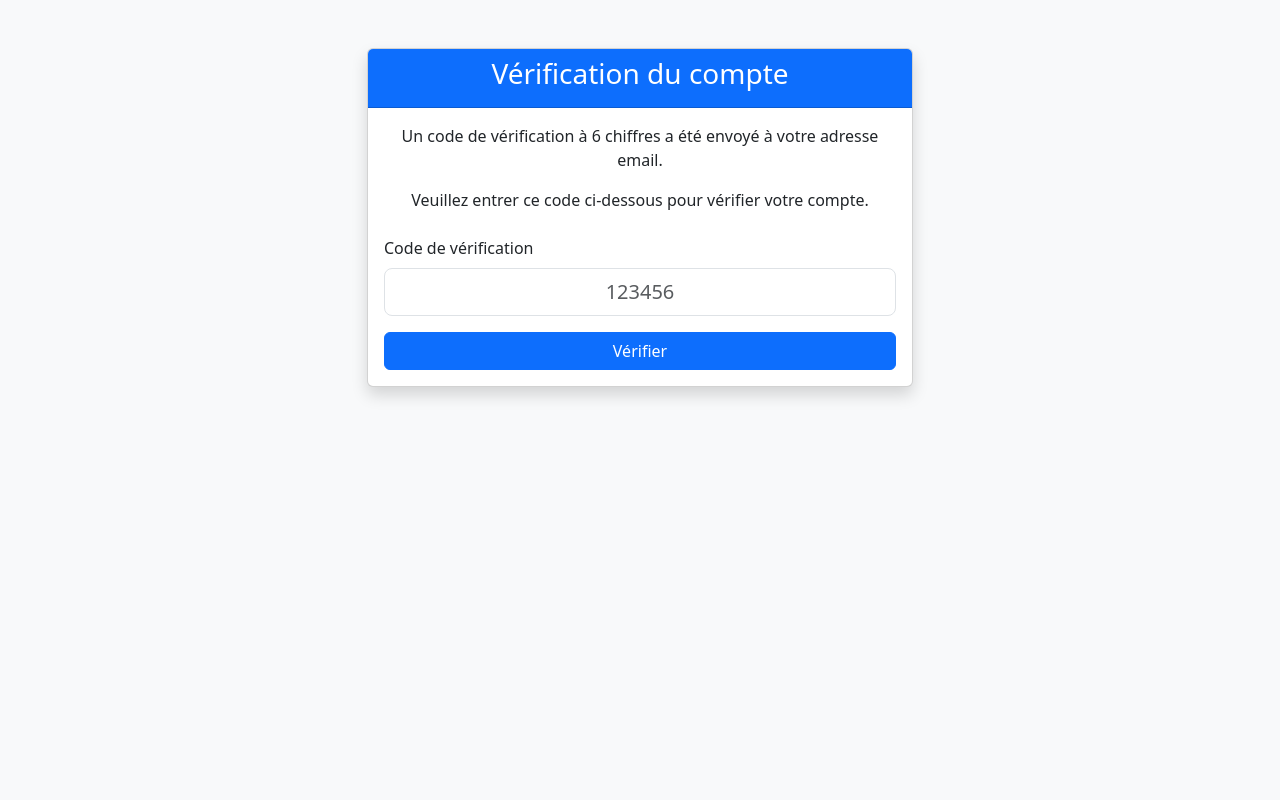
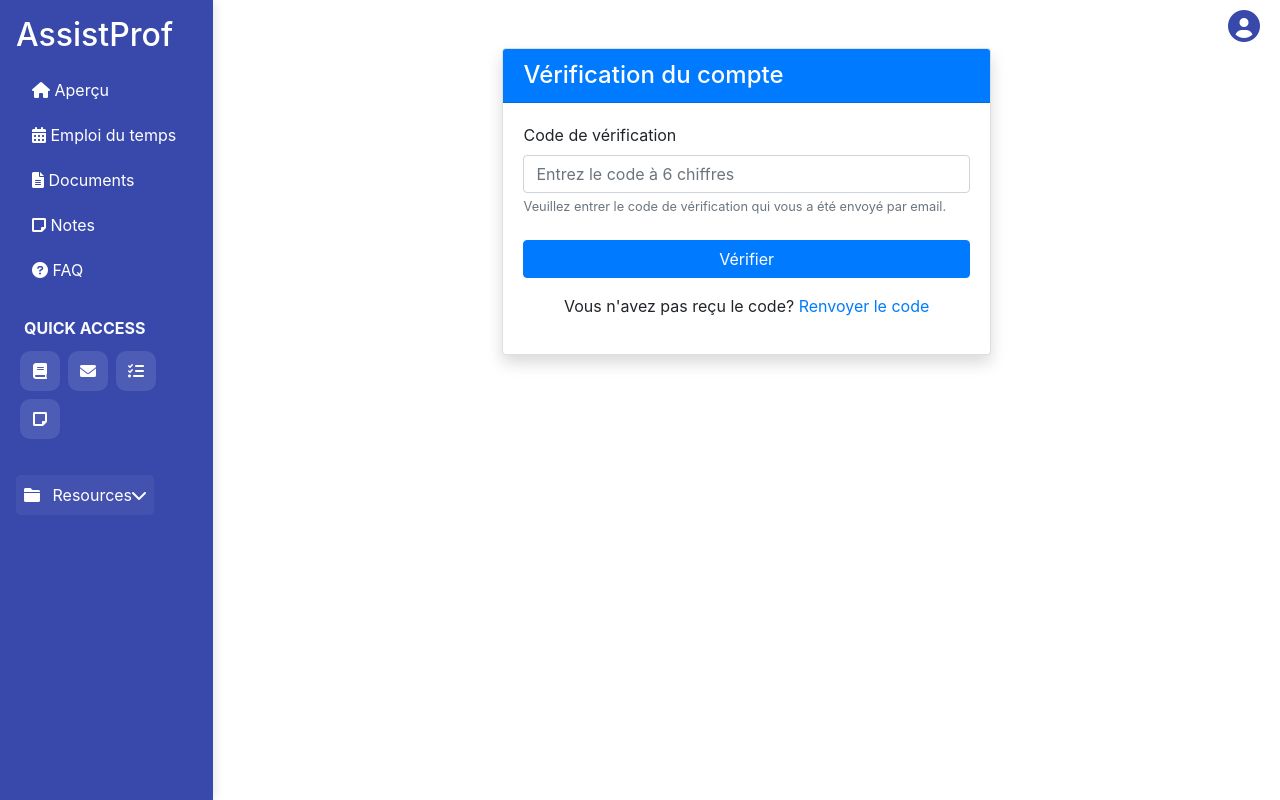
Before and after one commit to DrPower01/AssistProf, a Flask app: template templates/verify_otp.html in a window 1280 px wide. Run offline with Flask 3, Linux system fonts and the light colour scheme; the template is opened without the code that fills it, so the values that code supplies are empty; some libraries are stand-ins or nearby versions.

Commit message:
Changes to be committed: 	modified:   auth.py 	modified:   templates/verify_otp.html

```diff
--- a/templates/verify_otp.html
+++ b/templates/verify_otp.html
@@ -1,60 +1,33 @@
-<!DOCTYPE html>
-<html lang="fr">
-<head>
-    <meta charset="UTF-8">
-    <meta name="viewport" content="width=device-width, initial-scale=1.0">
-    <title>Vérification OTP - AssistProf</title>
-    <link href="https://cdn.jsdelivr.net/npm/bootstrap@5.3.0/dist/css/bootstrap.min.css" rel="stylesheet">
-</head>
-<body class="bg-light">
-    <div class="container">
-        <div class="row justify-content-center mt-5">
-            <div class="col-md-6">
-                <div class="card shadow">
-                    <div class="card-header bg-primary text-white text-center">
-                        <h3>Vérification du compte</h3>
-                    </div>
-                    <div class="card-body">
-                        {% with messages = get_flashed_messages(with_categories=true) %}
-                            {% if messages %}
-                                {% for category, message in messages %}
-                                <div class="alert alert-{{ category if category else 'info' }}">{{ message }}</div>
-                                {% endfor %}
-                            {% endif %}
-                        {% endwith %}
+{% extends 'base.html' %}
 
-                        <div class="text-center mb-4">
-                            {% if session.get('display_otp') %}
-                                <div class="alert alert-warning">
-                                    <h4>Échec d'envoi d'email</h4>
-                                    <p>Nous n'avons pas pu envoyer le code par email en raison de l'erreur suivante :</p>
-                                    <p class="text-danger">{{ session.get('email_error') }}</p>
-                                    <hr>
-                                    <p class="mb-0">Votre code de vérification est: <strong class="fs-4">{{ session.get('display_otp') }}</strong></p>
-                                </div>
-                            {% else %}
-                                <p>Un code de vérification à 6 chiffres a été envoyé à votre adresse email.</p>
-                                <p>Veuillez entrer ce code ci-dessous pour vérifier votre compte.</p>
-                            {% endif %}
+{% block title %}Verify Account{% endblock %}
+
+{% block content %}
+<div class="container mt-5">
+    <div class="row justify-content-center">
+        <div class="col-md-6">
+            <div class="card shadow">
+                <div class="card-header bg-primary text-white">
+                    <h4 class="mb-0">Vérification du compte</h4>
+                </div>
+                <div class="card-body">
+                    <form action="{{ url_for('verify_otp', user_id=user_id) }}" method="POST">
+                        <div class="form-group">
+                            <label for="otp">Code de vérification</label>
+                            <input type="text" class="form-control" id="otp" name="otp" required
+                                   placeholder="Entrez le code à 6 chiffres">
+                            <small class="form-text text-muted">
+                                Veuillez entrer le code de vérification qui vous a été envoyé par email.
+                            </small>
                         </div>
-
-                        <form method="POST" action="{{ url_for('verify_otp', user_id=user_id) }}">
-                            <div class="mb-3">
-                                <label for="otp" class="form-label">Code de vérification</label>
-                                <input type="text" class="form-control form-control-lg text-center"
-                                       id="otp" name="otp" placeholder="123456"
-                                       {% if session.get('display_otp') %}value="{{ session.get('display_otp') }}"{% endif %}
-                                       maxlength="6" inputmode="numeric" required>
-                            </div>
-                            <div class="d-grid gap-2">
-                                <button type="submit" class="btn btn-primary">Vérifier</button>
-                            </div>
-                        </form>
+                        <button type="submit" class="btn btn-primary btn-block mt-4">Vérifier</button>
+                    </form>
+                    <div class="mt-3 text-center">
+                        <p>Vous n'avez pas reçu le code? <a href="#">Renvoyer le code</a></p>
                     </div>
                 </div>
             </div>
         </div>
     </div>
-    <script src="https://cdn.jsdelivr.net/npm/bootstrap@5.3.0/dist/js/bootstrap.bundle.min.js"></script>
-</body>
-</html>
+</div>
+{% endblock %}
```
Also changed, not shown: auth.py (+15 -11 lines).
